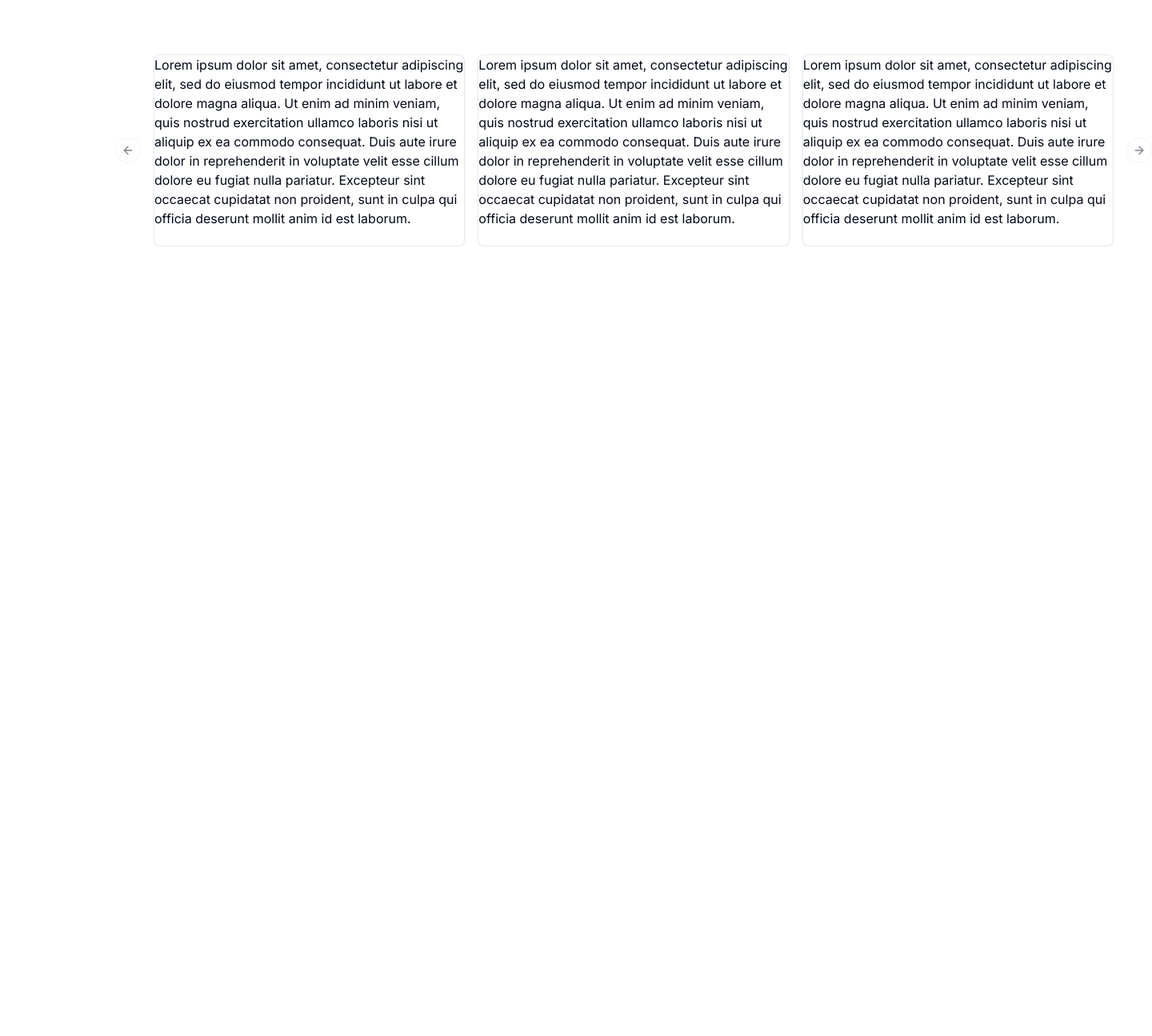
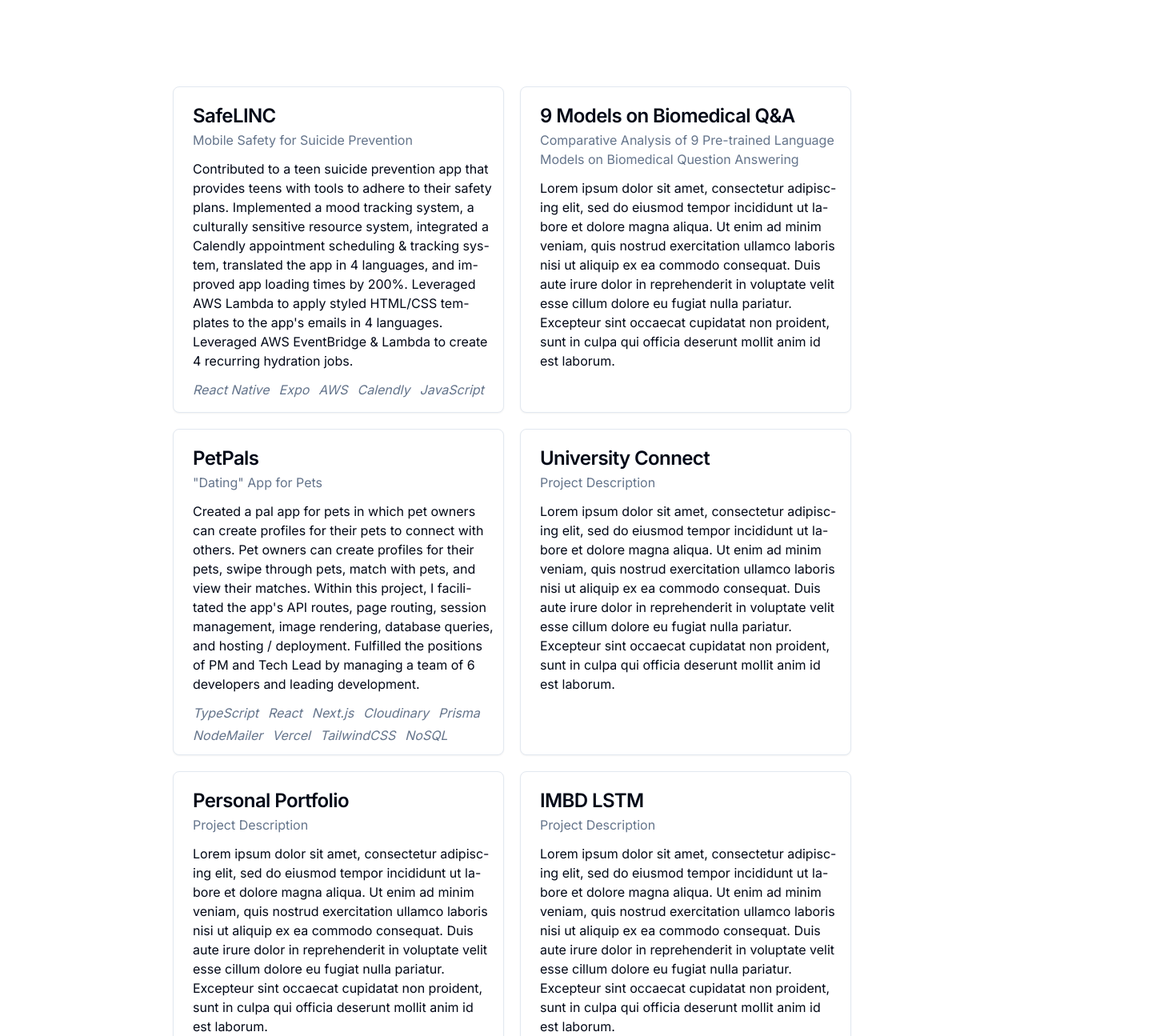
Before and after one commit to almond5/shad_personal, a Next.js app: page / in a window 1280 px wide. Shown: the part 3440-4735 px from the top of the page at 80% size, 1440 px wide, since content can reach past the window. Before the commit the page ends 4148 px from the top, so only its background shows below. Built offline with nearby package versions, Linux system fonts and the light colour scheme.

Commit message:
Adding Projects

```diff
--- a/src/components/projects.tsx
+++ b/src/components/projects.tsx
@@ -1,12 +1,4 @@
 import React from 'react';
-import {
-  Carousel,
-  CarouselApi,
-  CarouselContent,
-  CarouselItem,
-  CarouselNext,
-  CarouselPrevious,
-} from './ui/carousel';
 import {
   Card,
   CardContent,
@@ -15,24 +7,9 @@ import {
   CardHeader,
   CardTitle,
 } from '@/components/ui/card';
+import styles from '@/styles/Project.module.css';
 
 export default function Projects() {
-  const [api, setApi] = React.useState<CarouselApi>();
-  const [current, setCurrent] = React.useState(0);
-  const [count, setCount] = React.useState(0);
-
-  React.useEffect(() => {
-    if (!api) {
-      return;
-    }
-
-    setCount(api.scrollSnapList().length);
-    setCurrent(api.selectedScrollSnap() + 1);
-
-    api.on('select', () => {
-      setCurrent(api.selectedScrollSnap() + 1);
-    });
-  }, [api]);
   return (
     <>
       <div
@@ -43,90 +20,178 @@ export default function Projects() {
           height: '5vh',
         }}
       ></div>
-      <div className="mx-auto" style={{ maxWidth: '70vw' }}>
-        <Carousel
-          className="mx-auto"
+      <div className={styles.cards}>
+        <Card
           style={{
-            alignSelf: 'center',
-            borderRadius: '10px',
-            justifyContent: 'center',
-            alignContent: 'center',
-            marginBottom: '50vh',
-            width: '75rem',
-          }}
-          setApi={setApi}
-          opts={{
-            align: 'start',
+            height: '25.5rem',
           }}
         >
-          <CarouselContent>
-            {/* <CarouselItem className="basis-1/2" style={{height: '50vh'}}>SafeLINC</CarouselItem>
-          <CarouselItem className="basis-1/2">...</CarouselItem>
-          <CarouselItem className="basis-1/2">...</CarouselItem> */}
-            <CarouselItem
-              className="basis-1/3"
+          <CardHeader>
+            <CardTitle>SafeLINC</CardTitle>
+            <CardDescription>
+              Mobile Safety for Suicide Prevention
+            </CardDescription>
+          </CardHeader>
+          <CardContent>
+            Contributed to a teen suicide prevention app that provides teens
+            with tools to adhere to their safety plans. Implemented a mood
+            tracking system, a culturally sensitive resource system, integrated
+            a Calendly appointment scheduling & tracking system, translated the
+            app in 4 languages, and improved app loading times by 200%.
+            Leveraged AWS Lambda to apply styled HTML/CSS templates to the app's
+            emails in 4 languages. Leveraged AWS EventBridge & Lambda to create
+            4 recurring hydration jobs.
+          </CardContent>
+          <CardFooter>
+            <a>React Native</a> <a>Expo</a> <a>AWS</a> <a>Calendly</a>{' '}
+            <a>JavaScript</a>
+          </CardFooter>
+        </Card>
+        <Card
           style={{
-                height: '30vh',
+            height: '25.5rem',
           }}
         >
+          <CardHeader>
+            <CardTitle>9 Models on Biomedical Q&A</CardTitle>
+            <CardDescription>
+              Comparative Analysis of 9 Pre-trained Language Models on
+              Biomedical Question Answering
+            </CardDescription>
+          </CardHeader>
+          <CardContent>
+            Lorem ipsum dolor sit amet, consectetur adipiscing elit, sed do
+            eiusmod tempor incididunt ut labore et dolore magna aliqua. Ut enim
+            ad minim veniam, quis nostrud exercitation ullamco laboris nisi ut
+            aliquip ex ea commodo consequat. Duis aute irure dolor in
+            reprehenderit in voluptate velit esse cillum dolore eu fugiat nulla
+            pariatur. Excepteur sint occaecat cupidatat non proident, sunt in
+            culpa qui officia deserunt mollit anim id est laborum.
+          </CardContent>
+        </Card>
         <Card
           style={{
-                  height: '30vh',
+            height: '25.5rem',
           }}
         >
-                Lorem ipsum dolor sit amet, consectetur adipiscing elit, sed do
-                eiusmod tempor incididunt ut labore et dolore magna aliqua. Ut
-                enim ad minim veniam, quis nostrud exercitation ullamco laboris
-                nisi ut aliquip ex ea commodo consequat. Duis aute irure dolor
-                in reprehenderit in voluptate velit esse cillum dolore eu fugiat
-                nulla pariatur. Excepteur sint occaecat cupidatat non proident,
-                sunt in culpa qui officia deserunt mollit anim id est laborum.
+          <CardHeader>
+            <CardTitle>PetPals</CardTitle>
+            <CardDescription>"Dating" App for Pets</CardDescription>
+          </CardHeader>
+          <CardContent>
+            Created a pal app for pets in which pet owners can create profiles
+            for their pets to connect with others. Pet owners can create
+            profiles for their pets, swipe through pets, match with pets, and
+            view their matches. Within this project, I facilitated the app's API
+            routes, page routing, session management, image rendering, database
+            queries, and hosting / deployment. Fulfilled the positions of PM and
+            Tech Lead by managing a team of 6 developers and leading
+            development.
+          </CardContent>
+          <CardFooter>
+            <a>TypeScript</a> <a>React</a> <a>Next.js</a> <a>Cloudinary</a>
+            <a>Prisma</a>
+            <a>NodeMailer</a> <a>Vercel</a>
+            <a>TailwindCSS</a>
+            <a>NoSQL</a>
+          </CardFooter>
         </Card>
-            </CarouselItem>
-            <CarouselItem
-              className="basis-1/3"
+
+        <Card
           style={{
-                height: '30vh',
+            height: '25.5rem',
           }}
         >
+          <CardHeader>
+            <CardTitle>University Connect</CardTitle>
+            <CardDescription>Project Description</CardDescription>
+          </CardHeader>
+          <CardContent>
+            Lorem ipsum dolor sit amet, consectetur adipiscing elit, sed do
+            eiusmod tempor incididunt ut labore et dolore magna aliqua. Ut enim
+            ad minim veniam, quis nostrud exercitation ullamco laboris nisi ut
+            aliquip ex ea commodo consequat. Duis aute irure dolor in
+            reprehenderit in voluptate velit esse cillum dolore eu fugiat nulla
+            pariatur. Excepteur sint occaecat cupidatat non proident, sunt in
+            culpa qui officia deserunt mollit anim id est laborum.
+          </CardContent>
+        </Card>
         <Card
           style={{
-                  height: '30vh',
+            height: '25.5rem',
           }}
         >
+          <CardHeader>
+            <CardTitle>Personal Portfolio</CardTitle>
+            <CardDescription>Project Description</CardDescription>
+          </CardHeader>
+          <CardContent>
             Lorem ipsum dolor sit amet, consectetur adipiscing elit, sed do
-                eiusmod tempor incididunt ut labore et dolore magna aliqua. Ut
-                enim ad minim veniam, quis nostrud exercitation ullamco laboris
-                nisi ut aliquip ex ea commodo consequat. Duis aute irure dolor
-                in reprehenderit in voluptate velit esse cillum dolore eu fugiat
-                nulla pariatur. Excepteur sint occaecat cupidatat non proident,
-                sunt in culpa qui officia deserunt mollit anim id est laborum.
+            eiusmod tempor incididunt ut labore et dolore magna aliqua. Ut enim
+            ad minim veniam, quis nostrud exercitation ullamco laboris nisi ut
+            aliquip ex ea commodo consequat. Duis aute irure dolor in
+            reprehenderit in voluptate velit esse cillum dolore eu fugiat nulla
+            pariatur. Excepteur sint occaecat cupidatat non proident, sunt in
+            culpa qui officia deserunt mollit anim id est laborum.
+          </CardContent>
         </Card>
-            </CarouselItem>
-            <CarouselItem
-              className="basis-1/3"
+        <Card
           style={{
-                height: '30vh',
+            height: '25.5rem',
           }}
         >
+          <CardHeader>
+            <CardTitle>IMBD LSTM</CardTitle>
+            <CardDescription>Project Description</CardDescription>
+          </CardHeader>
+          <CardContent>
+            Lorem ipsum dolor sit amet, consectetur adipiscing elit, sed do
+            eiusmod tempor incididunt ut labore et dolore magna aliqua. Ut enim
+            ad minim veniam, quis nostrud exercitation ullamco laboris nisi ut
+            aliquip ex ea commodo consequat. Duis aute irure dolor in
+            reprehenderit in voluptate velit esse cillum dolore eu fugiat nulla
+            pariatur. Excepteur sint occaecat cupidatat non proident, sunt in
+            culpa qui officia deserunt mollit anim id est laborum.
+          </CardContent>
+        </Card>
         <Card
           style={{
-                  height: '30vh',
+            height: '25.5rem',
           }}
         >
+          <CardHeader>
+            <CardTitle>Composition Notes</CardTitle>
+            <CardDescription>Project Description</CardDescription>
+          </CardHeader>
+          <CardContent>
             Lorem ipsum dolor sit amet, consectetur adipiscing elit, sed do
-                eiusmod tempor incididunt ut labore et dolore magna aliqua. Ut
-                enim ad minim veniam, quis nostrud exercitation ullamco laboris
-                nisi ut aliquip ex ea commodo consequat. Duis aute irure dolor
-                in reprehenderit in voluptate velit esse cillum dolore eu fugiat
-                nulla pariatur. Excepteur sint occaecat cupidatat non proident,
-                sunt in culpa qui officia deserunt mollit anim id est laborum.
+            eiusmod tempor incididunt ut labore et dolore magna aliqua. Ut enim
+            ad minim veniam, quis nostrud exercitation ullamco laboris nisi ut
+            aliquip ex ea commodo consequat. Duis aute irure dolor in
+            reprehenderit in voluptate velit esse cillum dolore eu fugiat nulla
+            pariatur. Excepteur sint occaecat cupidatat non proident, sunt in
+            culpa qui officia deserunt mollit anim id est laborum.
+          </CardContent>
         </Card>
-            </CarouselItem>
-          </CarouselContent>
-          <CarouselNext />
-          <CarouselPrevious />
-        </Carousel>
+        <Card
+          style={{
+            height: '25.5rem',
+          }}
+        >
+          <CardHeader>
+            <CardTitle>Contastic</CardTitle>
+            <CardDescription>Project Description</CardDescription>
+          </CardHeader>
+          <CardContent>
+            Lorem ipsum dolor sit amet, consectetur adipiscing elit, sed do
+            eiusmod tempor incididunt ut labore et dolore magna aliqua. Ut enim
+            ad minim veniam, quis nostrud exercitation ullamco laboris nisi ut
+            aliquip ex ea commodo consequat. Duis aute irure dolor in
+            reprehenderit in voluptate velit esse cillum dolore eu fugiat nulla
+            pariatur. Excepteur sint occaecat cupidatat non proident, sunt in
+            culpa qui officia deserunt mollit anim id est laborum.
+          </CardContent>
+        </Card>
       </div>
     </>
   );
--- a/src/components/ui/card.tsx
+++ b/src/components/ui/card.tsx
@@ -23,7 +23,7 @@ const CardHeader = React.forwardRef<
 >(({ className, ...props }, ref) => (
   <div
     ref={ref}
-    className={cn("flex flex-col space-y-1.5 p-6", className)}
+    className={cn("flex flex-col space-y-1.5 pt-6 pl-6 pb-3", className)}
     {...props}
   />
 ))
@@ -50,7 +50,7 @@ const CardDescription = React.forwardRef<
 >(({ className, ...props }, ref) => (
   <div
     ref={ref}
-    className={cn("text-sm text-muted-foreground", className)}
+    className={cn("text-m text-muted-foreground", className)}
     {...props}
   />
 ))
@@ -60,7 +60,7 @@ const CardContent = React.forwardRef<
   HTMLDivElement,
   React.HTMLAttributes<HTMLDivElement>
 >(({ className, ...props }, ref) => (
-  <div ref={ref} className={cn("p-6 pt-0", className)} {...props} />
+  <div ref={ref} className={cn("pl-6 pt-0 pr-3 text-wrap break-words hyphens-auto", className)} {...props} />
 ))
 CardContent.displayName = "CardContent"
 
@@ -70,7 +70,7 @@ const CardFooter = React.forwardRef<
 >(({ className, ...props }, ref) => (
   <div
     ref={ref}
-    className={cn("flex items-center p-6 pt-0", className)}
+    className={cn("flex items-center pl-6 pt-3 gap-x-3 gap-y-1 text-muted-foreground italic flex-wrap", className)}
     {...props}
   />
 ))
--- /dev/null
+++ b/src/styles/Project.module.css
@@ -0,0 +1,9 @@
+.cards {
+  display: grid;
+  grid-template-columns: repeat(2, 1fr);
+  gap: 20px;
+  max-width: 53rem;
+  margin: 0 auto;
+  margin-bottom: 15vh;
+  margin-top: 5vh;
+}
```
Lines whose indentation alone changed are shown as unchanged.
